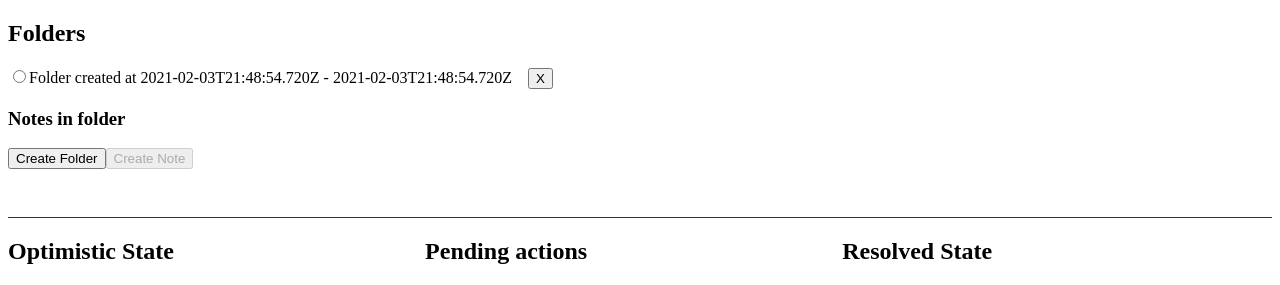
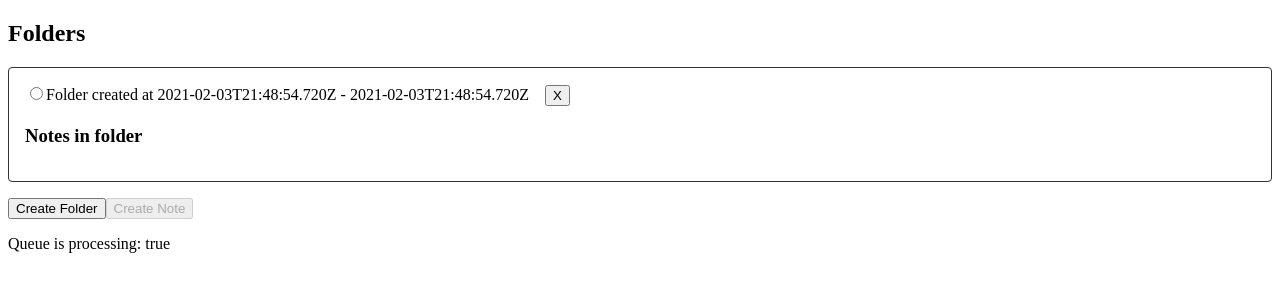
Before and after one commit to d-brown43/redux-offline, a React (Create React App) app: page / in a window 1280 px wide. Both pictures are taken after a click on the button "Create Folder". Shown: the top 285 px of the page. Built offline with nearby package versions, Linux system fonts and the light colour scheme.

Commit message:
Add processing indicator and styling to example

```diff
--- a/src/offlineModule/example/App.tsx
+++ b/src/offlineModule/example/App.tsx
@@ -13,13 +13,15 @@ import {
 import { Folder } from './types';
 import { ChangeEventHandler } from 'react';
 import { getNow } from './utils';
-import { getPendingActions } from '../selectors';
+import { getIsProcessing, getPendingActions } from '../selectors';
 import RenderGraph from '../RenderGraph';
 
 const App = () => {
   const dispatch = useDispatch();
   const currentFolderId = useSelector(getCurrentFolderId);
   const pendingActions = useSelector(getPendingActions);
+
+  const isProcessing = useSelector(getIsProcessing);
 
   const optimisticState = useSelector<RootState>((state) => {
     const { offline, ...rest } = state;
@@ -71,7 +73,15 @@ const App = () => {
       <div>
         <h2>Folders</h2>
         {folders.map((folder) => (
-          <div key={folder.id}>
+          <div
+            key={folder.id}
+            style={{
+              border: '1px solid #333',
+              borderRadius: '4px',
+              padding: '1rem',
+              marginBottom: '1rem',
+            }}
+          >
             <label>
               <input
                 type="radio"
@@ -103,6 +113,9 @@ const App = () => {
       <button disabled={currentFolderId === null} onClick={createNote}>
         Create Note
       </button>
+      <p style={{ marginTop: '1rem' }}>
+        Queue is processing: {isProcessing ? 'true' : 'false'}
+      </p>
       <div
         style={{
           display: 'flex',
```
Also changed, not shown: 1 other file (tests, documents, lock files or other folders).
